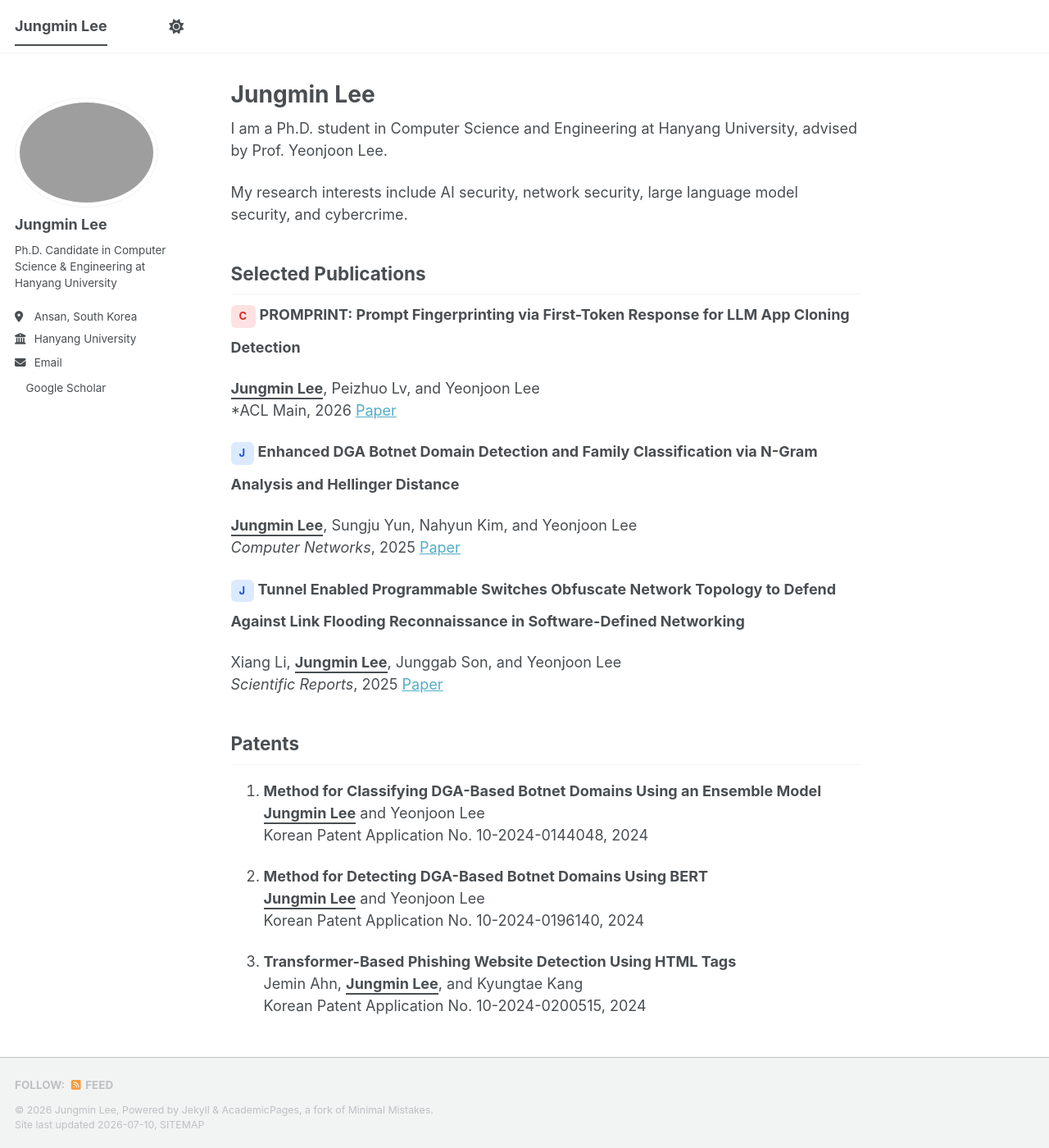
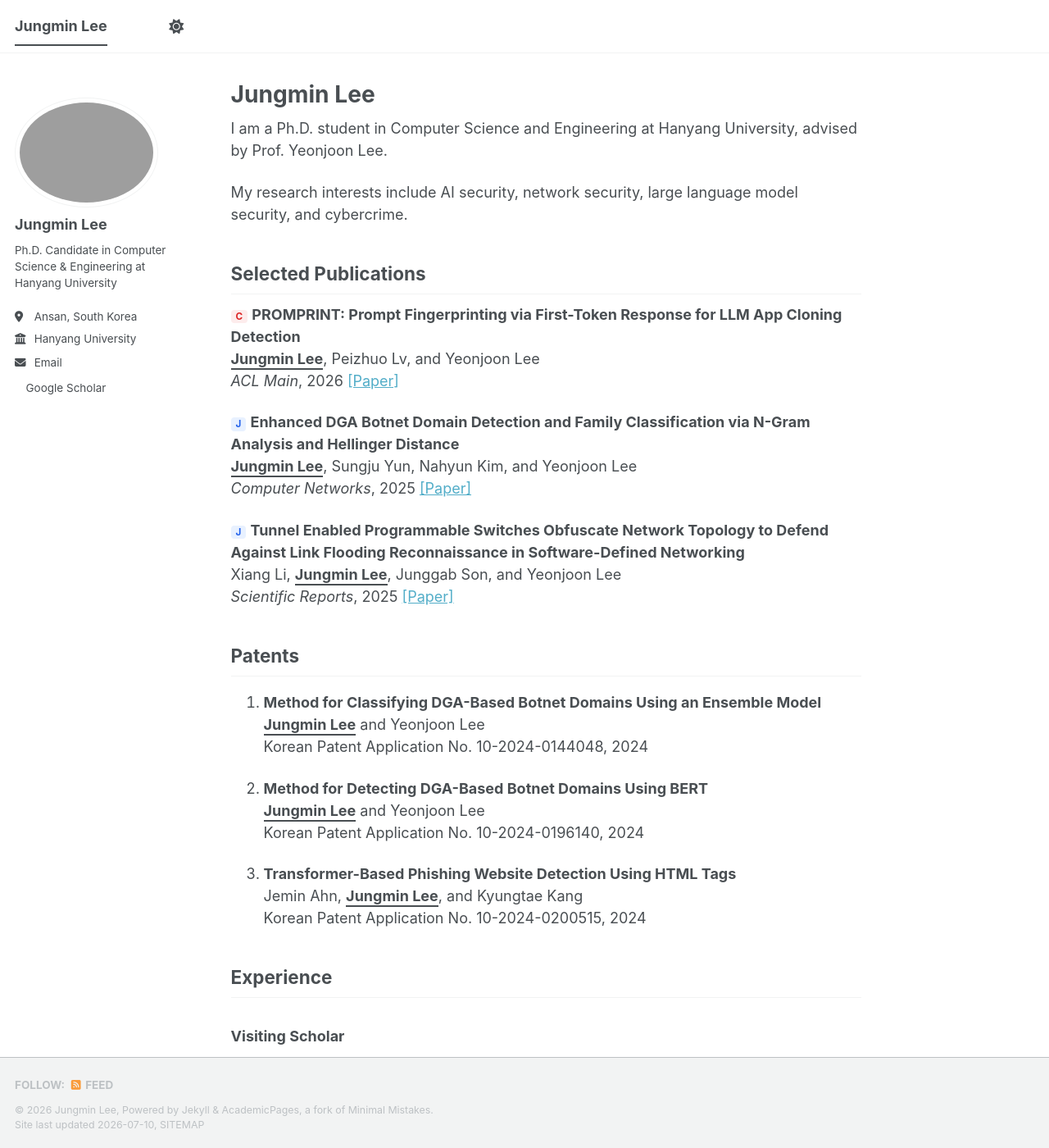
Before and after one commit to jm-lee00/jm-lee00.github.io, a Jekyll site: the page built from _pages/about.md, in a window 1280 px wide and 1400 px high. Shown: the whole window at 82% size. Built offline with Jekyll 4.4.1, drawn with Linux system fonts in a browser that asks for light colours; a style sheet for code colours, icons or effects is not loaded.

Commit message:
Modification

```diff
--- a/_pages/about.md
+++ b/_pages/about.md
@@ -17,21 +17,18 @@ large language model security, and cybercrime.
 
 <span class="venue conference">C</span>
 **PROMPRINT: Prompt Fingerprinting via First-Token Response for LLM App Cloning Detection**
-
 <span class="me">Jungmin Lee</span>, Peizhuo Lv, and Yeonjoon Lee
-*ACL Main, 2026 [Paper](https://aclanthology.org/2026.acl-long.1052/)
+*ACL Main*, 2026 [[Paper]](https://aclanthology.org/2026.acl-long.1052/)
 
 <span class="venue journal">J</span>
 **Enhanced DGA Botnet Domain Detection and Family Classification via N-Gram Analysis and Hellinger Distance**
-
 <span class="me">Jungmin Lee</span>, Sungju Yun, Nahyun Kim, and Yeonjoon Lee
-*Computer Networks*, 2025 [Paper](https://doi.org/10.1016/j.comnet.2025.111415)
+*Computer Networks*, 2025 [[Paper]](https://doi.org/10.1016/j.comnet.2025.111415)
 
 <span class="venue journal">J</span>
 **Tunnel Enabled Programmable Switches Obfuscate Network Topology to Defend Against Link Flooding Reconnaissance in Software-Defined Networking**
-
 Xiang Li, <span class="me">Jungmin Lee</span>, Junggab Son, and Yeonjoon Lee
-*Scientific Reports*, 2025 [Paper](https://doi.org/10.1038/s41598-025-19566-7)
+*Scientific Reports*, 2025 [[Paper]](https://doi.org/10.1038/s41598-025-19566-7)
 
 ## Patents
 
--- a/assets/css/main.scss
+++ b/assets/css/main.scss
@@ -44,24 +44,44 @@
     padding-bottom: 1px;
 }
 
+// .journal {
+//     background: #DBEAFE;
+//     color: #1D4ED8;
+// }
 .journal {
-    background: #DBEAFE;
-    color: #1D4ED8;
+    background: #E8F1FF;
+    color: #2563EB;
 }
 
+// .venue {
+//     display: inline-block;
+//     padding: 4px 10px;
+//     margin-bottom: 10px;
+
+//     border-radius: 6px;
+
+//     font-size: 0.72rem;
+//     font-weight: 700;
+//     letter-spacing: .03em;
+// }
 .venue {
     display: inline-block;
-    padding: 4px 10px;
-    margin-bottom: 10px;
 
-    border-radius: 6px;
+    padding: 1px 6px;
 
-    font-size: 0.72rem;
+    border-radius: 4px;
+
+    font-size: 0.65rem;
     font-weight: 700;
-    letter-spacing: .03em;
+
+    line-height: 1.2;
 }
 
+// .conference {
+//     background: #FEE2E2;
+//     color: #DC2626;
+// }
 .conference {
-    background: #FEE2E2;
+    background: #FDECEC;
     color: #DC2626;
 }
```
